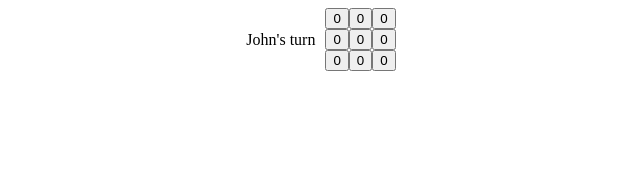
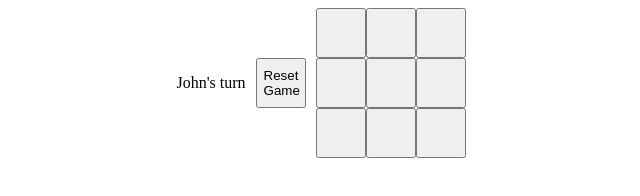
Before and after one commit to rolly-jpg/TicTacToe, a plain HTML site: page index.html in a window 1280 px wide. Shown: the whole page, without its empty margins (319-959 px from the left). Drawn offline with Linux system fonts and the light colour scheme.

Commit message:
added reset button

```diff
--- a/index.html
+++ b/index.html
@@ -9,6 +9,7 @@
 </head>
 <body>
     <div class="score"></div>
+    <div class="controls"></div>
     <div class="board"></div>
 </body>
 </html>
--- a/index.js
+++ b/index.js
@@ -15,11 +15,14 @@ const Gameboard = (function() {
     const ROWS = 3
     const COLUMNS = 3
     const board = []
+    populateBoard()
 
-    for (let i = 0; i < ROWS; i++) {
-        board[i] = []
-        for (let j = 0; j < COLUMNS; j++) {
-            board[i].push(Cell())
+    function populateBoard() {
+        for (let i = 0; i < ROWS; i++) {
+            board[i] = []
+            for (let j = 0; j < COLUMNS; j++) {
+                board[i].push(Cell())
+            }
         }
     }
 
@@ -70,7 +73,12 @@ const Gameboard = (function() {
                 return true
     }
 
-    return {getBoard, updateCell, printBoard, checkWin}
+    const reset = function() {
+        board.length = 0
+        populateBoard()
+    }
+
+    return {getBoard, updateCell, printBoard, checkWin, reset}
 })()
 
 const Player = function(name, token) {
@@ -98,8 +106,8 @@ const Player = function(name, token) {
 const GameController = (function() {
     let gameWinner = ''
 
-    const playerOne = Player('John', 1)
-    const playerTwo = Player('Nash', 2)
+    const playerOne = Player('John', 'X')
+    const playerTwo = Player('Nash', 'O')
 
     const players = [playerOne, playerTwo]
 
@@ -134,14 +142,30 @@ const GameController = (function() {
         printGameboard()
     }
 
+    const resetGame = () => {
+        Gameboard.reset()
+        gameWinner = ''
+        if (getActivePlayer() !== players[0]) {
+            switchActivePlayer()
+        }
+        screenController.updateScreen()
+    }
+
     printGameboard()
 
-    return {playRound, getActivePlayer, getWinner}
+    return {playRound, getActivePlayer, getWinner, resetGame}
 })()
 
 const screenController = (function () {
     const boardDiv = document.querySelector('.board')
     const scoreDiv = document.querySelector('.score')
+    const controlsDiv = document.querySelector('.controls')
+
+    //game reset button
+    const resetBtn = document.createElement('button')
+    resetBtn.textContent = 'Reset Game'
+    resetBtn.addEventListener('click', resetBtnHandler)
+    controlsDiv.appendChild(resetBtn)
 
     function updateScreen() {
         boardDiv.innerHTML = ''
@@ -158,20 +182,22 @@ const screenController = (function () {
                 cell.classList.add('gridCell')
                 cell.dataset.row = i
                 cell.dataset.col = j
-                cell.textContent = board[i][j].getValue()
+                if (board[i][j].getValue())
+                    cell.textContent = board[i][j].getValue()
                 newRow.appendChild(cell)
             }
             boardDiv.appendChild(newRow)
         }
 
+        //grid click handling
         const cells = document.querySelectorAll('.gridCell')
         cells.forEach(cell => cell.addEventListener('click', clickHandler))
 
+        //current player text field
         if (GameController.getWinner())
             scoreDiv.textContent = `${GameController.getWinner()} HAS WON`
         else
             scoreDiv.textContent = `${activePlayer.userName}'s turn`
-
     }
 
     function clickHandler() {
@@ -180,6 +206,11 @@ const screenController = (function () {
         }
         updateScreen()
     }
+
+    function resetBtnHandler() {
+        GameController.resetGame()
+    }
+
     updateScreen()
     return {updateScreen}
 })()
--- a/style.css
+++ b/style.css
@@ -8,3 +8,8 @@ body {
 .gridRow {
     display: flex;
 }
+
+button {
+    height: 50px;
+    width: 50px;
+}
```
